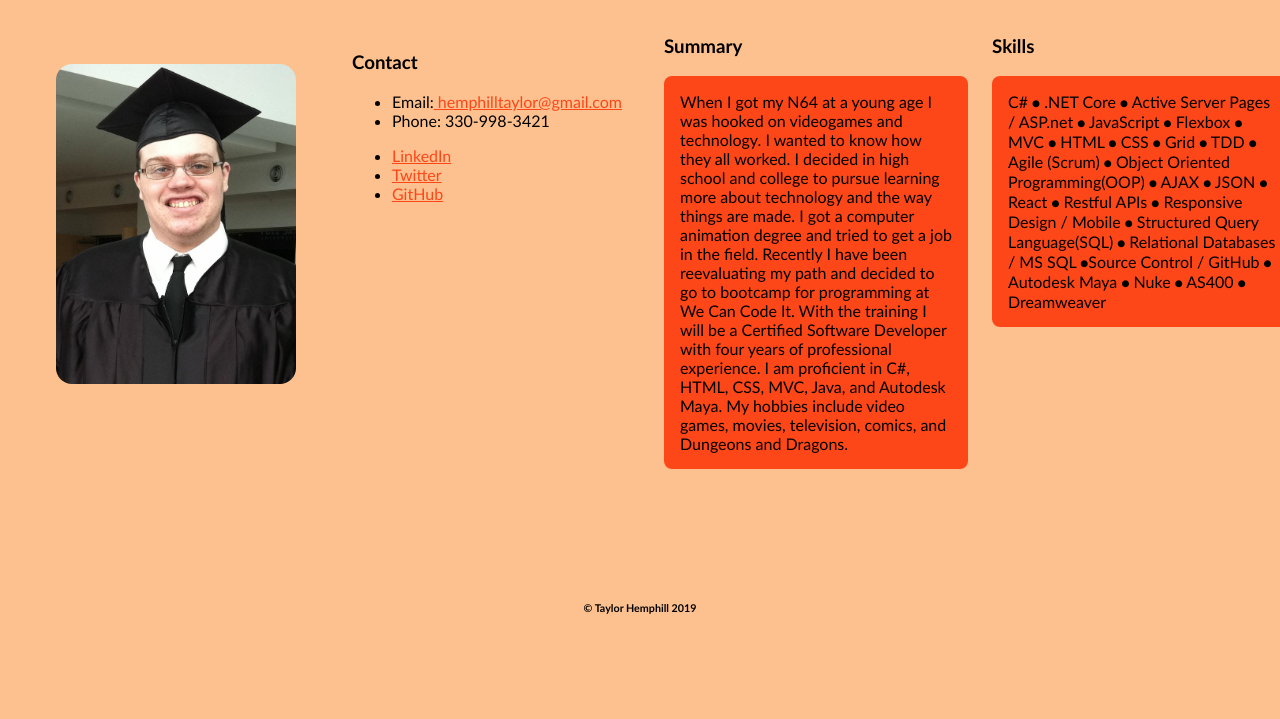
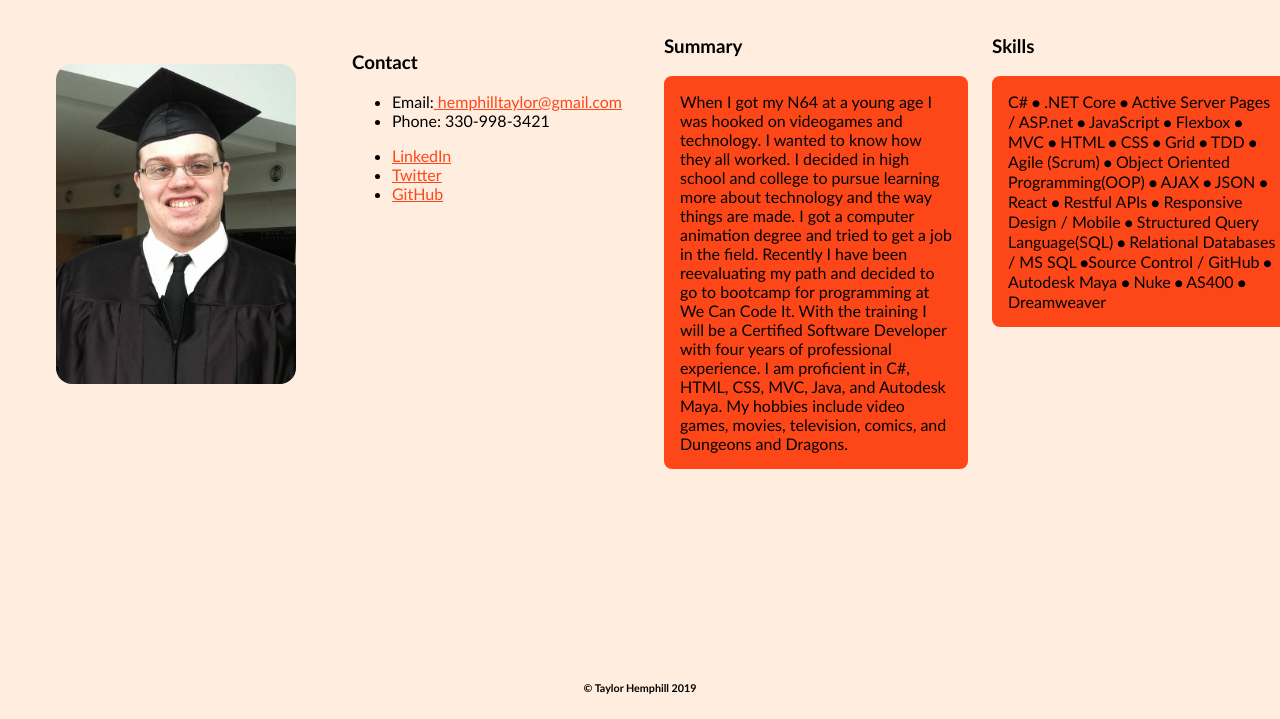
Before and after one commit to THemphill23/THemphill23.github.io, a plain HTML site: page aboutMe.html in a window 1280 px wide. Shown: the part 310-1029 px from the top of the page. Before the commit the page ends 949 px from the top, so only its background shows below. Drawn offline with Linux system fonts and the light colour scheme.

Commit message:
Color Updates

```diff
--- a/aboutStyle.css
+++ b/aboutStyle.css
@@ -1,5 +1,5 @@
 body {
-    background-color:rgb(253, 192, 143);
+    background-color:rgb(255, 237, 223);
     color:black;
     font-family: 'Trebuchet MS', 'Lucida Sans Unicode', 'Lucida Grande', 'Lucida Sans', Arial, sans-serif;
 
@@ -48,7 +48,7 @@ nav{
     display: grid;
     grid-template-columns: repeat(4, 19rem);
     grid-gap: 1rem 1.5rem;
-    grid-template-rows: repeat(1, 35rem);
+    grid-template-rows: repeat(1, 40rem);
     width: 42rem;
 }
 
--- a/indexStyle.css
+++ b/indexStyle.css
@@ -1,5 +1,5 @@
 body {
-    background-color:rgb(253, 192, 143);
+    background-color:rgb(255, 237, 223);
     color:black;
     font-family: 'Trebuchet MS', 'Lucida Sans Unicode', 'Lucida Grande', 'Lucida Sans', Arial, sans-serif;
 }
--- a/projectStyle.css
+++ b/projectStyle.css
@@ -1,5 +1,5 @@
 body {
-    background-color: rgb(253, 192, 143);
+    background-color: rgb(255, 237, 223);
     color:black;
     font-family: 'Trebuchet MS', 'Lucida Sans Unicode', 'Lucida Grande', 'Lucida Sans', Arial, sans-serif;
 
```
